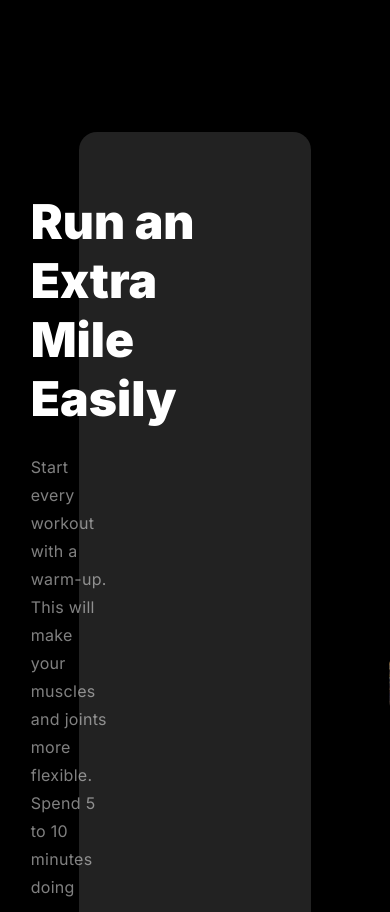
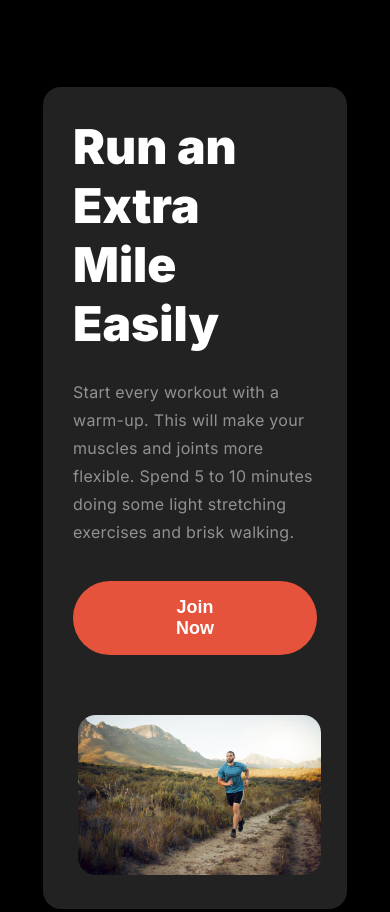
Before and after one commit to Rony7736/Batch-10-Assignment-2, a plain HTML site: page index.html in a window 390 px wide. Shown: the part 2894-3806 px from the top of the page. Drawn offline with Linux system fonts and the light colour scheme.

Commit message:
added responsive for small device in run section

```diff
--- a/css/style.css
+++ b/css/style.css
@@ -299,7 +299,8 @@ section{
         font-size: 25px;
     }
     .banner-content,
-    .habit-card-content{
+    .habit-card-content,
+    .run-container{
         flex-direction: column;
         width: 100%;
     }
@@ -359,4 +360,27 @@ section{
     .habit-card{
         margin-bottom: 25px;
     }
+    .run-container{
+        width: 100%;
+        margin-bottom: 40px;
+    }
+    .run-section{
+        padding: 5px;
+    }
+    .run-left-content{
+        padding: 10px 30px;
+        margin: 20px;
+    }
+    .run-description{
+        margin-right: 0px;
+    }
+    .run-right-content img{
+        width: 80%;
+        margin-left: 35px;
+    }
+    #run-btn{
+        padding: 16px 95px;
+        align-items: center;
+
+    }
 }
```
